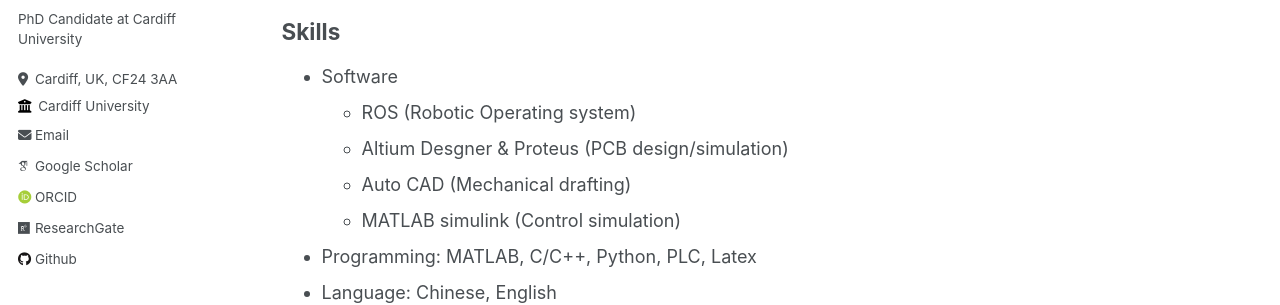
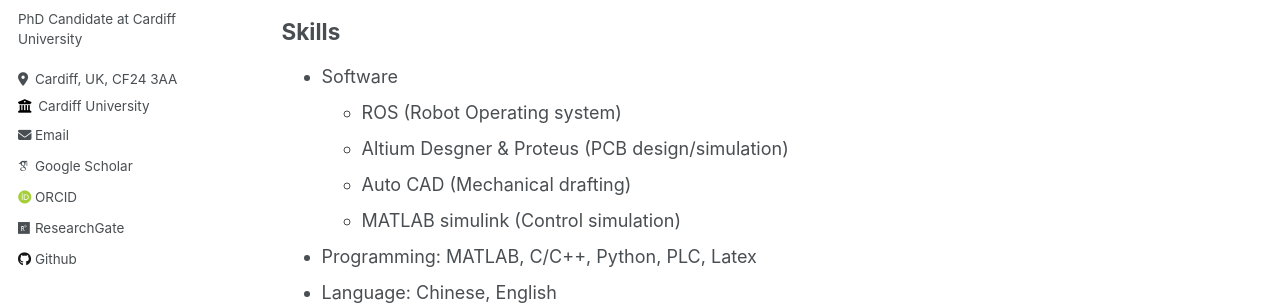
Before and after one commit to weiqimeng1/Qingmeng-Wen, a Jekyll site: the page built from _pages/cv.md, in a window 1280 px wide and 1329 px high. Shown: the part 314-619 px from the top of the window. Built offline with Jekyll 4.4.1, drawn with Linux system fonts in a browser that asks for light colours; some web fonts are replaced.

Commit message:
Update cv.md

```diff
--- a/_pages/cv.md
+++ b/_pages/cv.md
@@ -33,7 +33,7 @@ redirect_from:
 
 ## Skills
 * Software
-  * ROS (Robotic Operating system)
+  * ROS (Robot Operating system)
   * Altium Desgner & Proteus (PCB design/simulation)
   * Auto CAD (Mechanical drafting)
   * MATLAB simulink (Control simulation)
```
